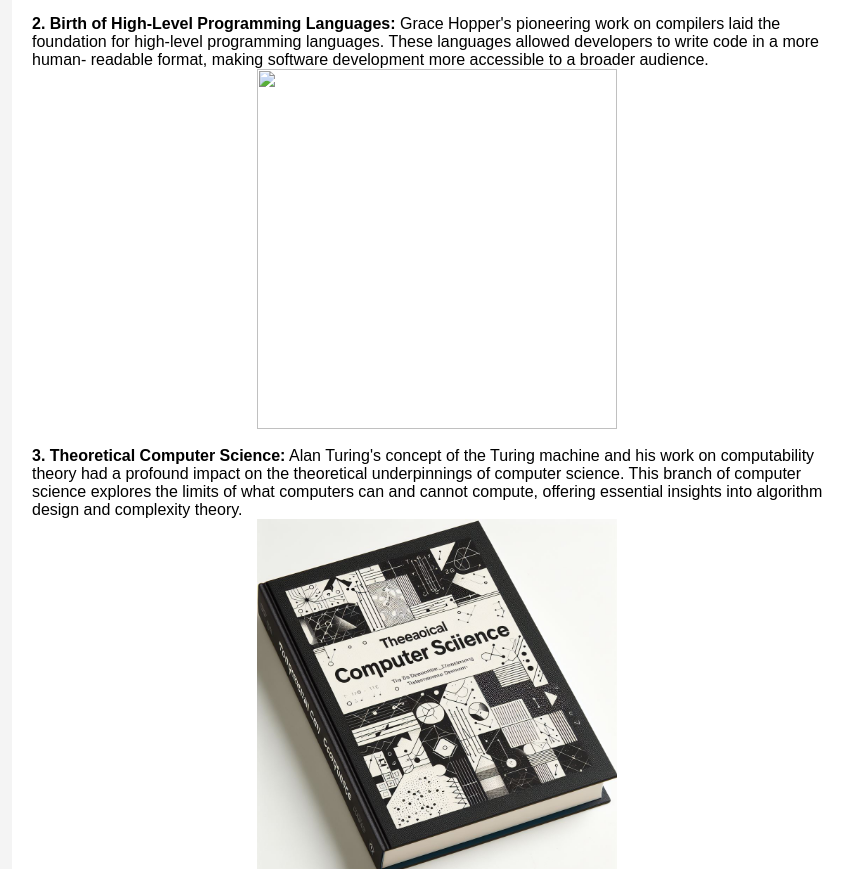
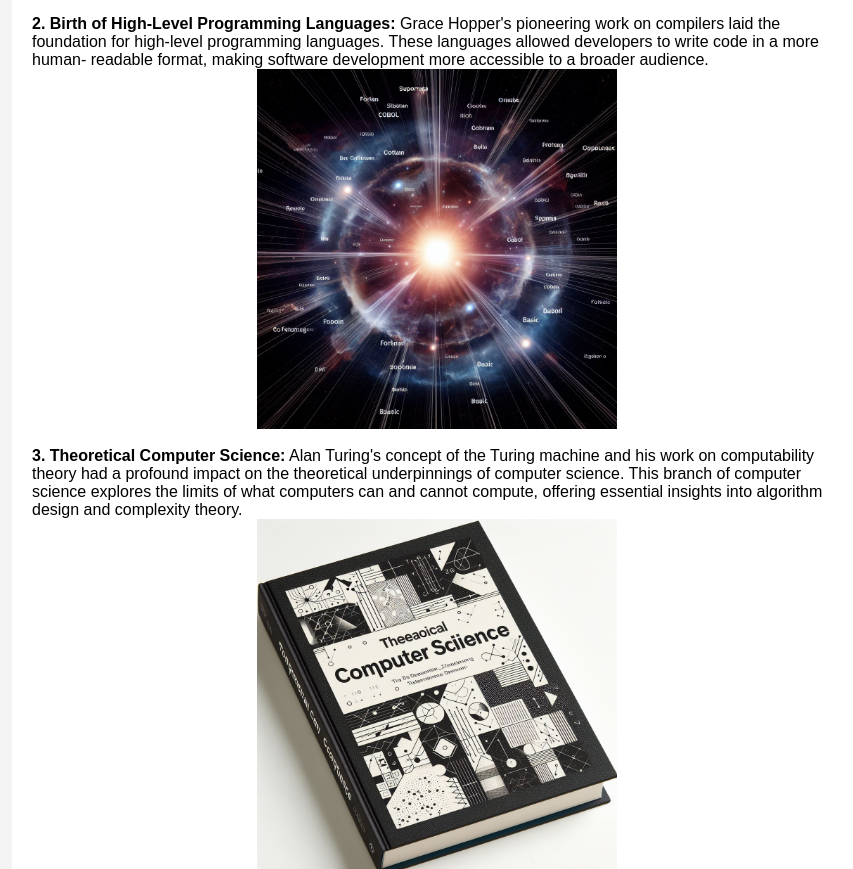
Before and after one commit to Adithya703/Blog-on-The-evolution-of-computers-, a plain HTML site: page index.html in a window 1280 px wide. Shown: the part 1276-2145 px from the top of the page, without its empty margins (203-1056 px from the left). Drawn offline with Linux system fonts and the light colour scheme; a web font is replaced by a local one.

Commit message:
Update index.html

```diff
--- a/index.html
+++ b/index.html
@@ -161,7 +161,7 @@ and accessible computers, eventually leading to the personal computer revolution
 <b>2. Birth of High-Level Programming Languages:</b> Grace Hopper's pioneering work on compilers laid the foundation
 for high-level programming languages. These languages allowed developers to write code in a more human-
 readable format, making software development more accessible to a broader audience.
-<img src="boi.jpg" width="360" height="360" class="center">
+<img src="bol.jpg" width="360" height="360" class="center">
 <br>
 <b>3. Theoretical Computer Science:</b> Alan Turing's concept of the Turing machine and his work on computability
 theory had a profound impact on the theoretical underpinnings of computer science. This branch of computer
```
